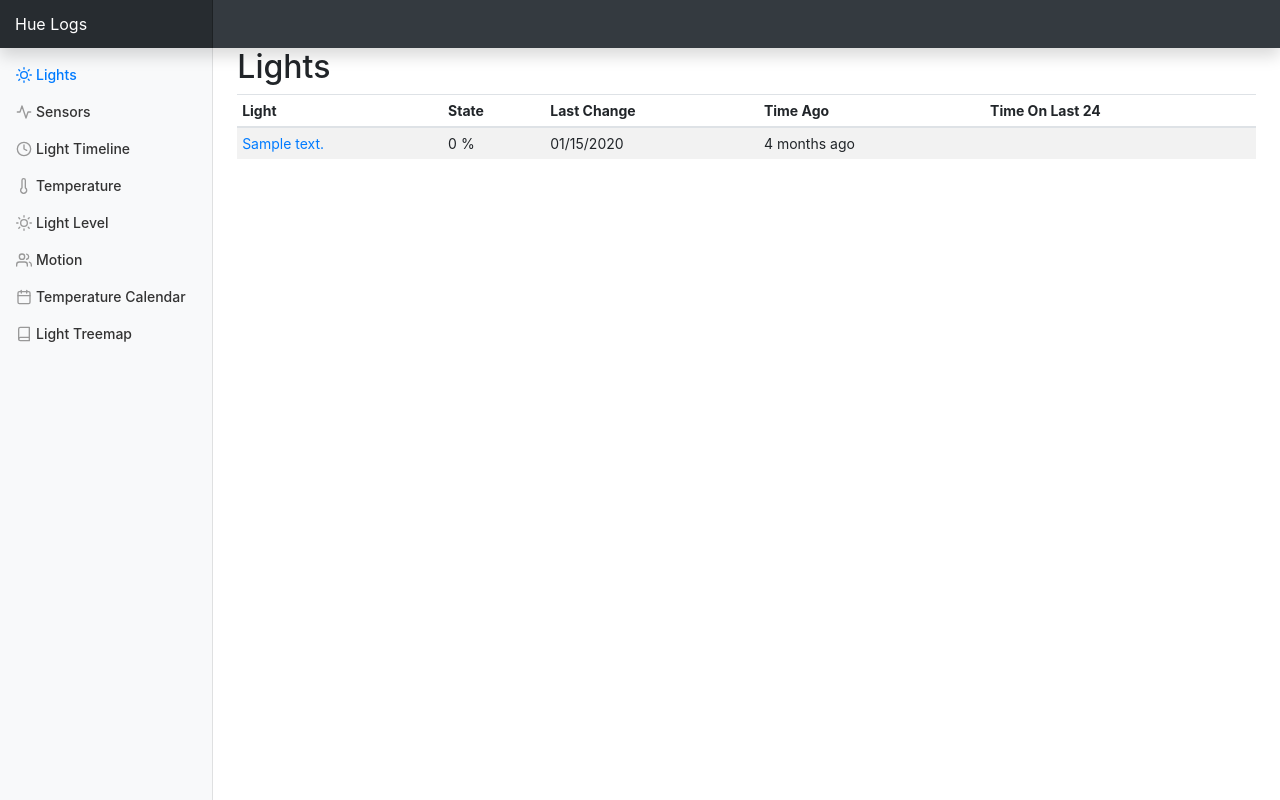
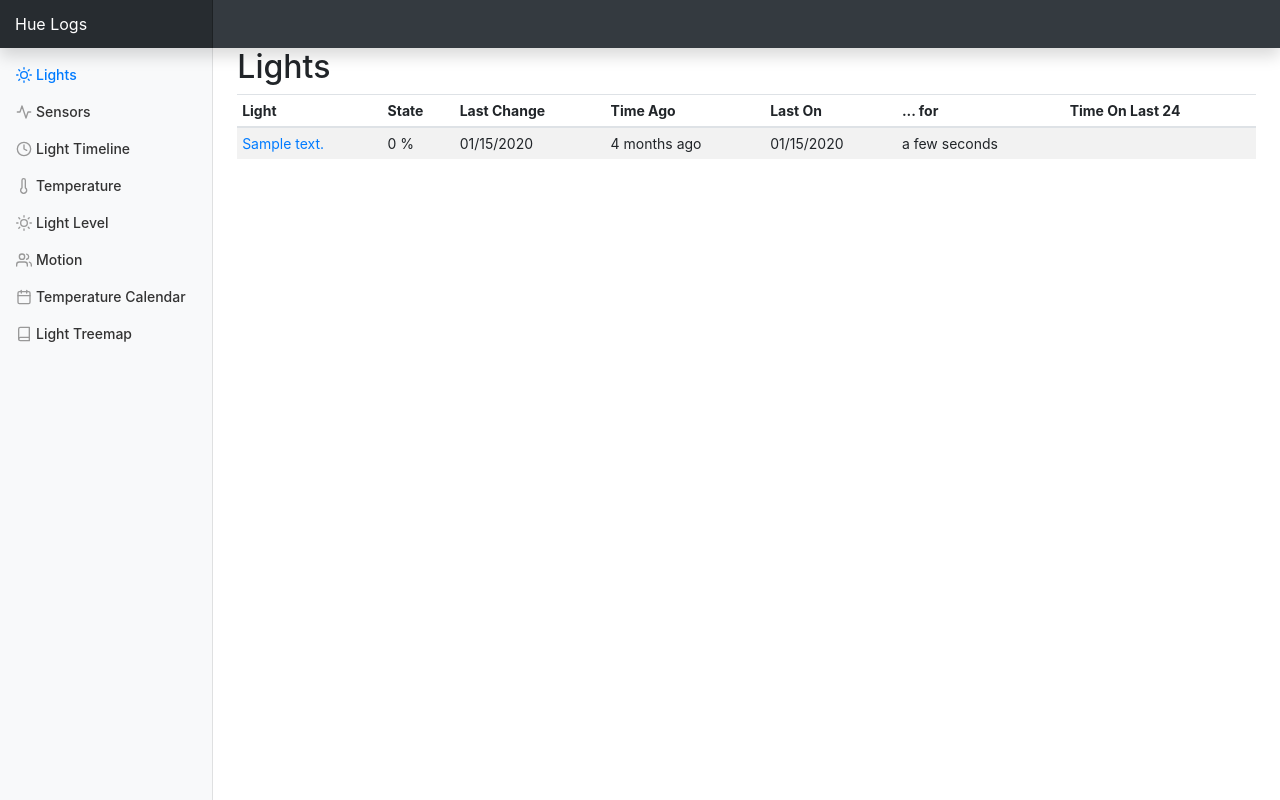
Before and after one commit to rebambus/hue-logs, a PHP site: page /index.php?page=lights in a window 1280 px wide. Run offline with PHP 8.4, Linux system fonts and the light colour scheme; tables that the repository leaves empty hold one stand-in row (values such as "Sample post"); data that the repository does not hold is empty; some libraries are stand-ins or nearby versions.

Commit message:
Update lights.php
Add more info. Last time on and how long.

```diff
--- a/html/lights.php
+++ b/html/lights.php
@@ -73,7 +73,9 @@ SELECT	log.light_id,
 		WHEN state = 0 THEN 'Off'
 		WHEN state = 1 AND brightness = 0 THEN 'On'
 		WHEN state = 1 THEN CONCAT(ROUND(100.*brightness/254.,0),' %') ELSE 'Unknown' END state,
-	time_on.seconds_on
+	time_on.seconds_on AS seconds_on_last24,
+	UNIX_TIMESTAMP(last_on.last_on) last_on,
+	last_on.seconds_on last_on_seconds_on
 FROM	light_history log
 JOIN	lights lights ON lights.id = log.light_id
 LEFT JOIN	(
@@ -83,7 +85,16 @@ LEFT JOIN	(
 	FROM	light_history AS log
 	WHERE	end_time > TIMESTAMPADD(HOUR,-24,UTC_TIMESTAMP())
 		AND state = 1
-GROUP BY	light_id) time_on ON time_on.light_id = lights.id
+	GROUP BY	light_id
+	) time_on ON time_on.light_id = lights.id
+LEFT JOIN	(
+	SELECT	light_id,
+		end_time AS last_on,
+		TIMESTAMPDIFF(SECOND,start_time,end_time) seconds_on
+	FROM	light_history AS log
+	WHERE	log.id IN (SELECT MAX(id) FROM light_history WHERE state = 1 GROUP BY light_id)
+		AND state = 1
+	) last_on ON last_on.light_id = lights.id
 WHERE	log.id IN (SELECT MAX(id) FROM light_history GROUP BY light_id)
 ORDER BY	COALESCE(state,-1) DESC, time_on.seconds_on DESC, log.start_time DESC, description;
 ";
@@ -99,6 +110,8 @@ ORDER BY	COALESCE(state,-1) DESC, time_on.seconds_on DESC, log.start_time DESC,
 				<th>State</th>
 				<th>Last Change</th>
 				<th>Time Ago</th>
+				<th>Last On</th>
+				<th>... for</th>
 				<th>Time On Last 24</th>
 			</tr>
 		</thead>
@@ -110,7 +123,9 @@ ORDER BY	COALESCE(state,-1) DESC, time_on.seconds_on DESC, log.start_time DESC,
 				echo '<td>'. $row['state']. '</td>';
 				echo '<td><span title="'. $row['start_time']. '"><script>document.write(moment.unix('. $row['start_time']. ').calendar());</script></span></td>';
 				echo '<td><span title="'. $row['start_time']. '" data-livestamp="'. $row['start_time']. '"></span></td>';
-		echo '<td><script>document.write(moment.duration('. $row['seconds_on']. ',"seconds").humanize());</script></td>';
+				echo '<td><span title="'. $row['last_on']. '"><script>document.write(moment.unix('. $row['last_on']. ').calendar());</script></span></td>';
+				echo '<td><script>document.write(moment.duration('. $row['last_on_seconds_on']. ',"seconds").humanize());</script></td>';
+				echo '<td><script>document.write(moment.duration('. $row['seconds_on_last24']. ',"seconds").humanize());</script></td>';
 				echo '</tr>';
 			}
 			?>
```
Lines whose indentation alone changed are shown as unchanged.
